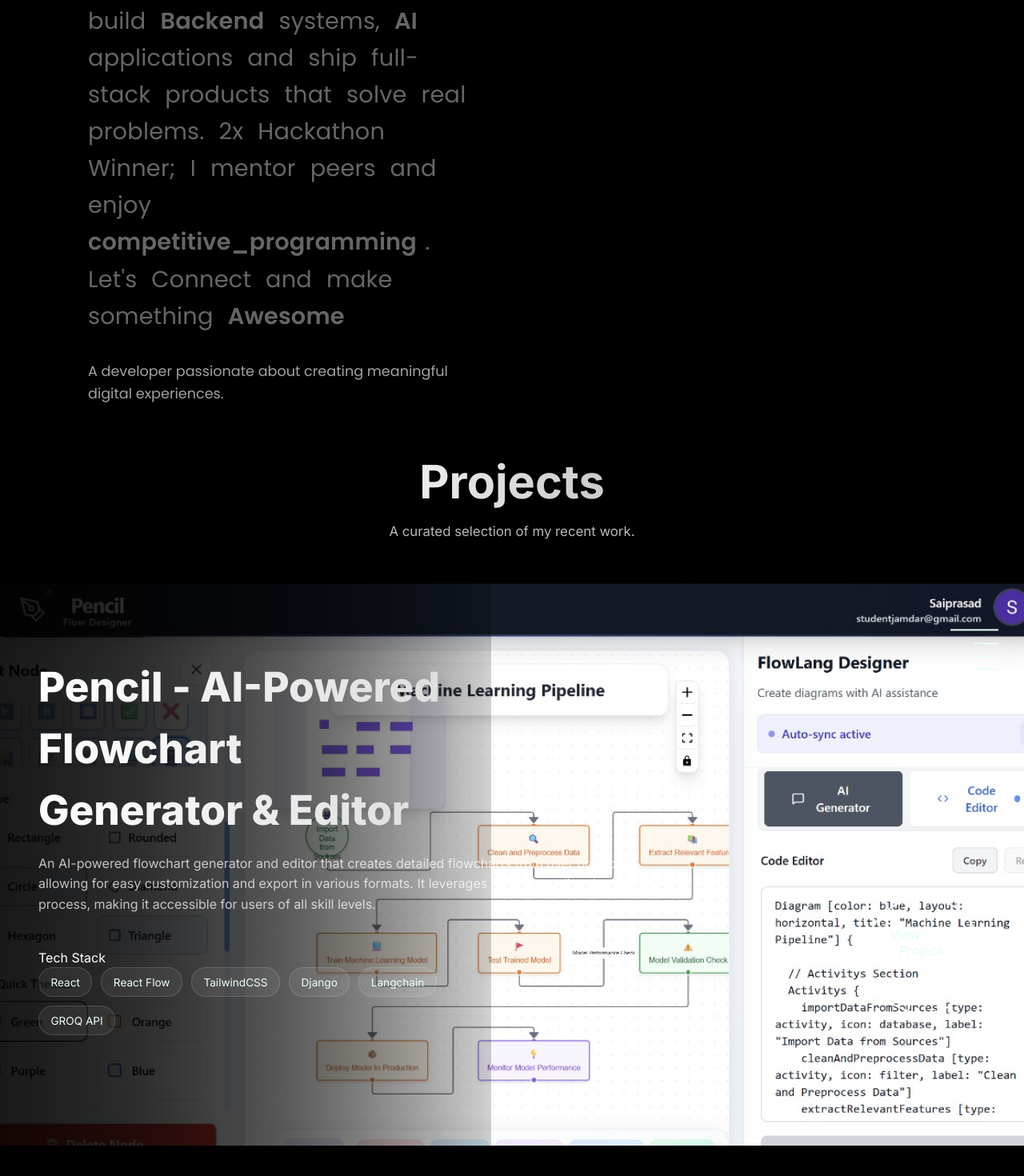
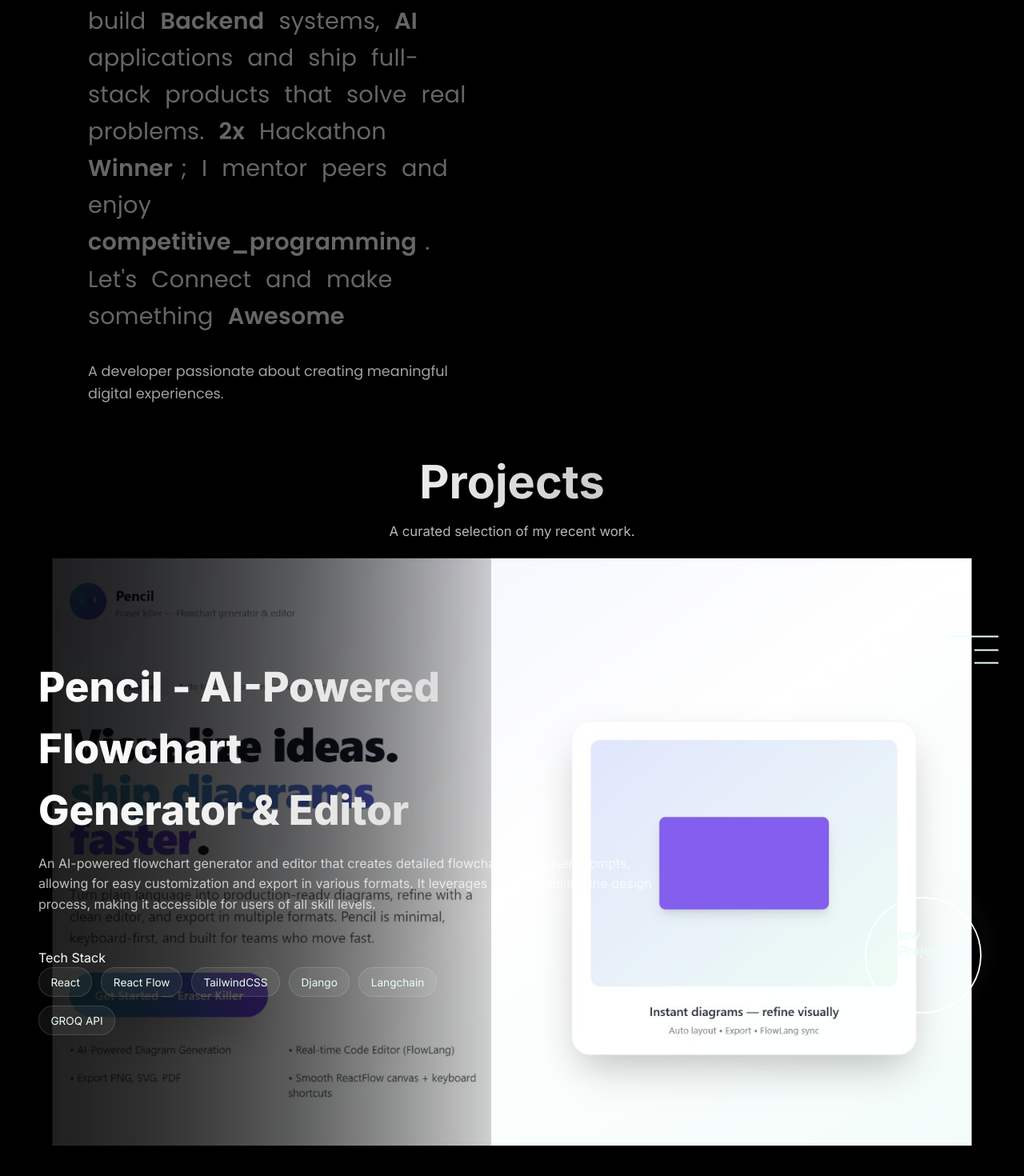
Before and after one commit to Sparky17561/portfolio, a React (Vite) app in the folder my-portfolio/: page / in a window 1280 px wide. Shown: the part 1057-2527 px from the top of the page at 80% size. Built offline with nearby package versions, Linux system fonts and the light colour scheme.

Commit message:
changed profile

```diff
--- a/my-portfolio/src/App.jsx
+++ b/my-portfolio/src/App.jsx
@@ -233,7 +233,7 @@ export default function App() {
             marginTop: '-72px'
           }}
         >
-          <AboutUs highlights={['SaiprasadJamdar','VibeCoding','AI','Backend','Gamethon2k25','FYTopper','competitive_programming','Awesome']} />
+          <AboutUs highlights={['SaiprasadJamdar','VibeCoding','AI','Backend','2x','Winner','FYTopper','competitive_programming','Awesome']} />
         </section>
 
         {/* PROJECTS SECTION */}
--- a/my-portfolio/src/components/Projects.jsx
+++ b/my-portfolio/src/components/Projects.jsx
@@ -68,16 +68,6 @@ const Projects = () => {
     //   image: "image-3.png",
     //   mobileImage: "image-3m.png"
     // }
-    {
-      title: "Pencil - AI-Powered Flowchart Generator & Editor",
-      mobileTitle: "Pencil : Eraser.io killer",
-      description:
-        "An AI-powered flowchart generator and editor that creates detailed flowcharts from user prompts, allowing for easy customization and export in various formats. It leverages AI to streamline the design process, making it accessible for users of all skill levels.",
-      stack: ["React", "React Flow", "TailwindCSS", "Django", "Langchain", "GROQ API"],
-      url: "https://pencil-eta.vercel.app/",
-      image: "image-4.png",
-      mobileImage: "image-4m.png"
-    }
   ];
 
   const totalSlides = projects.length;
```
Also changed, not shown: my-portfolio/public/images/image-4.png.
